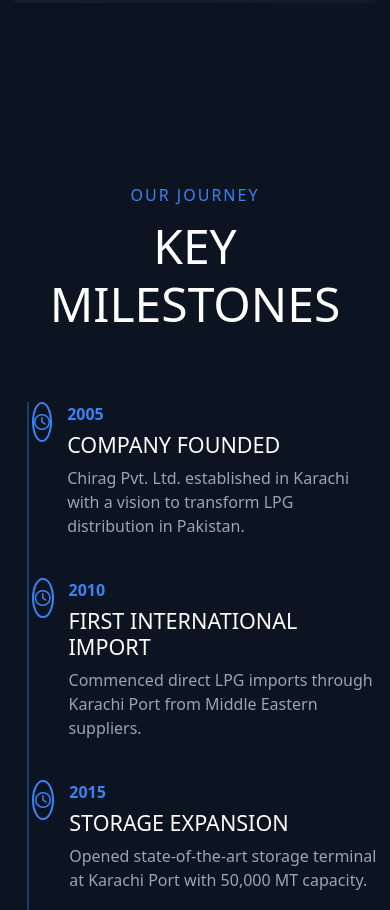
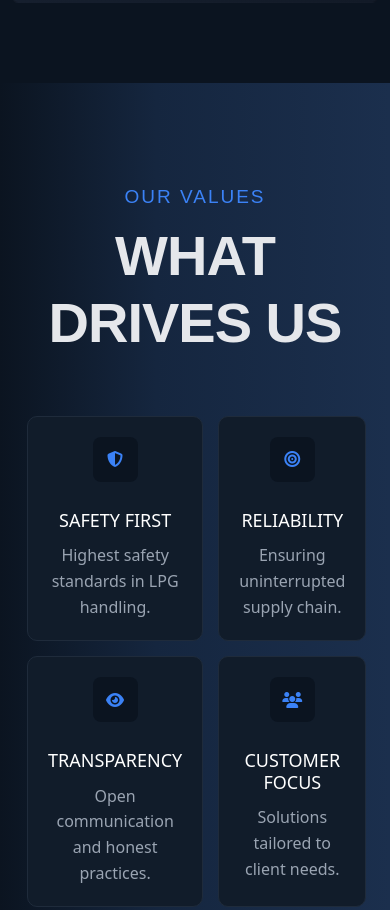
Before and after one commit to Naddy706/LPG, a plain HTML site: page about.html in a window 390 px wide. Shown: the part 1420-2330 px from the top of the page. Drawn offline with nearby package versions, Linux system fonts and the light colour scheme.

Commit message:
fixing mobile view about

```diff
--- a/about.html
+++ b/about.html
@@ -10,8 +10,7 @@
 
   <link rel="stylesheet" href="css/aboutstyle.css">
 
-<link rel="stylesheet"
-href="https://cdnjs.cloudflare.com/ajax/libs/font-awesome/6.5.0/css/all.min.css">
+  <link rel="stylesheet" href="https://cdnjs.cloudflare.com/ajax/libs/font-awesome/6.5.0/css/all.min.css">
   <link href="https://fonts.googleapis.com/css2?family=Montserrat:wght@400;600;700;800&display=swap" rel="stylesheet">
 
   <!-- links index -->
@@ -93,7 +92,8 @@
         <h3>OUR MISSION</h3>
         <p>
           To provide reliable, safe, and cost-effective LPG solutions to industries across Pakistan, ensuring
- uninterrupted energy supply while maintaining the highest standards of safety and environmental responsibility.
+          uninterrupted energy supply while maintaining the highest standards of safety and environmental
+          responsibility.
         </p>
 
       </div>
@@ -122,7 +122,7 @@
 
   <!-- VALUES -->
 
-<!-- <section class="values">
+  <section class="values">
 
     <div class="container">
 
@@ -191,7 +191,7 @@
 
     </div>
 
-</section> -->
+  </section>
 
 
 
@@ -443,4 +443,5 @@
   <script src="js/script.js"></script>
   <script src="https://cdn.jsdelivr.net/npm/bootstrap@5.3.0/dist/js/bootstrap.bundle.min.js"></script>
 </body>
+
 </html>
```
Lines whose indentation alone changed are shown as unchanged.
